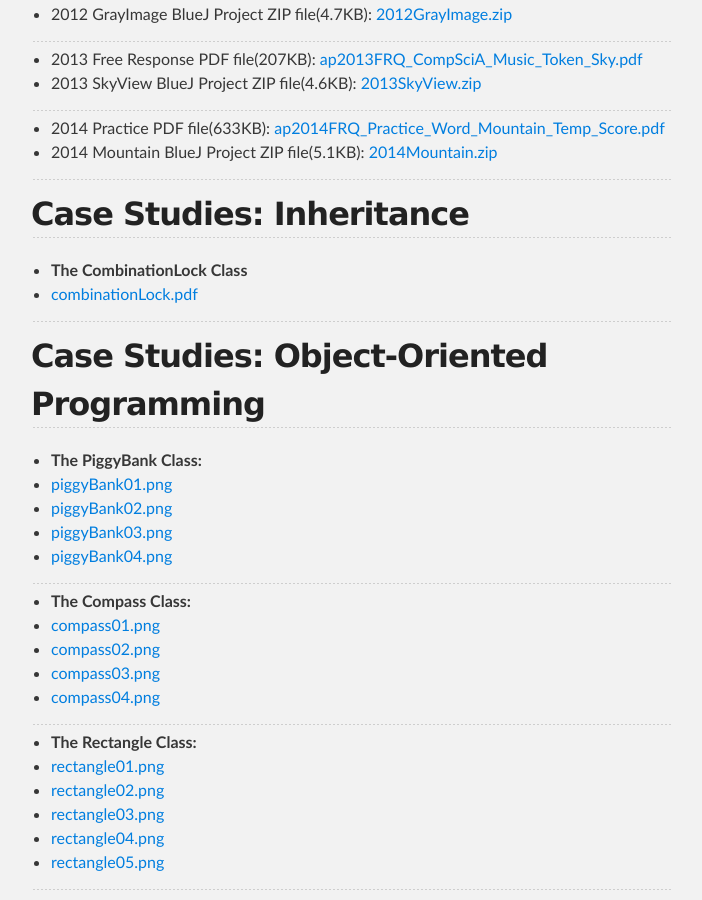
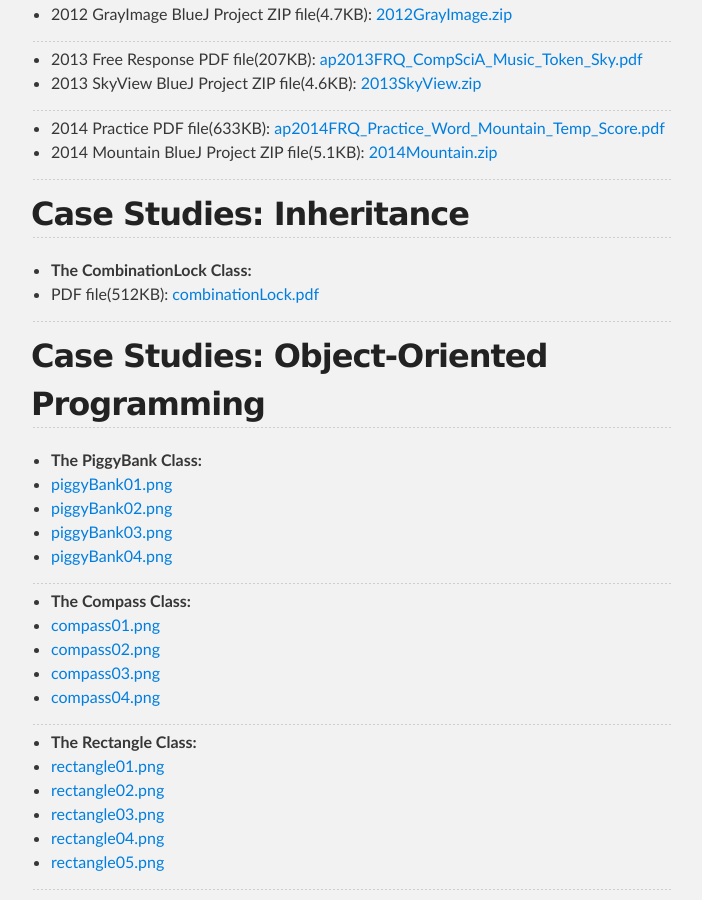
Before and after one commit to ynot1609/apcompsci3, a Jekyll site: the page built from frqs/index.md, in a window 1280 px wide and 900 px high, scrolled down 642 px. Shown: the whole window, without its empty margins (289-991 px from the left). Built offline with Jekyll 4.4.1, drawn with Linux system fonts in a browser that asks for light colours.

Commit message:
Added combolock

```diff
--- a/frqs/index.md
+++ b/frqs/index.md
@@ -39,8 +39,8 @@ title: Free Response Questions
 
 ## Case Studies: Inheritance
 
-+ **The CombinationLock Class**
-+ [combinationLock.pdf](/apcompsci3/assets/combinationLock.pdf)
++ **The CombinationLock Class:**
++ PDF file(512KB): [combinationLock.pdf](/apcompsci3/assets/combinationLock.pdf)
 
 ---
 
```
